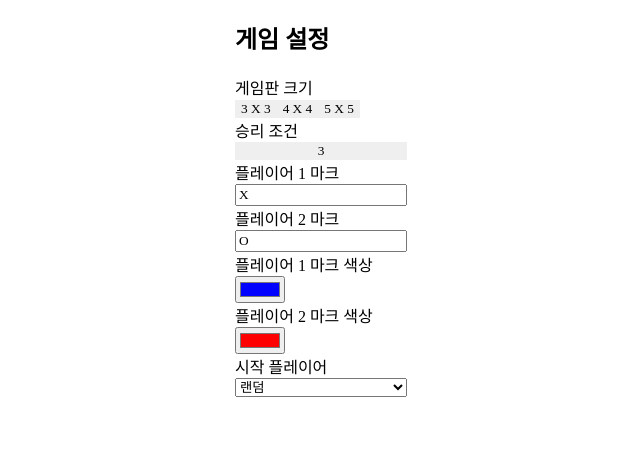
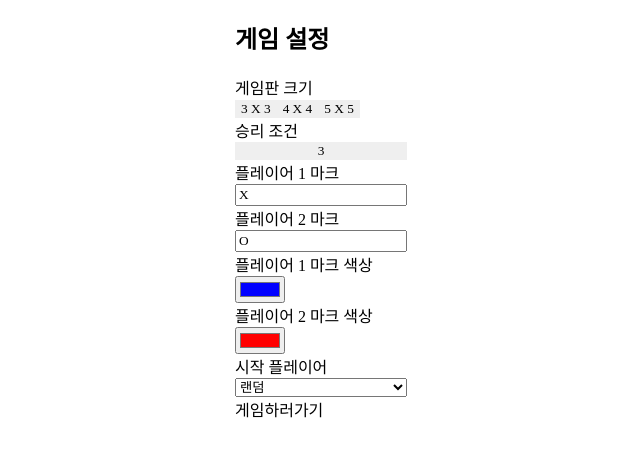
Before and after one commit to yunbiyomi/tictactoe-game, a React (Create React App) app: page /setting in a window 1280 px wide. Shown: the top 456 px of the page, without its empty margins (319-959 px from the left). Built offline with nearby package versions, Linux system fonts and the light colour scheme; the HTML template or start-up script is replaced by a standard one.

Commit message:
✨ Feat : 게임하러가기 버튼 추가

```diff
--- a/src/pages/GameSettingPage.jsx
+++ b/src/pages/GameSettingPage.jsx
@@ -1,4 +1,5 @@
 import React, { useState } from 'react'
+import { Link } from 'react-router-dom';
 import styled from 'styled-components';
 
 const GameSettingPage = () => {
@@ -90,6 +91,7 @@ const GameSettingPage = () => {
           <SOption value='random'>랜덤</SOption>
         </SSelect>
       </SettingWrap>
+      <SLink to='/game'>게임하러가기</SLink>
     </SettingContainer>
   )
 }
@@ -120,3 +122,5 @@ const SSelect = styled.select`
 `;
 
 const SOption = styled.option``;
+
+const SLink = styled(Link)``;
```
